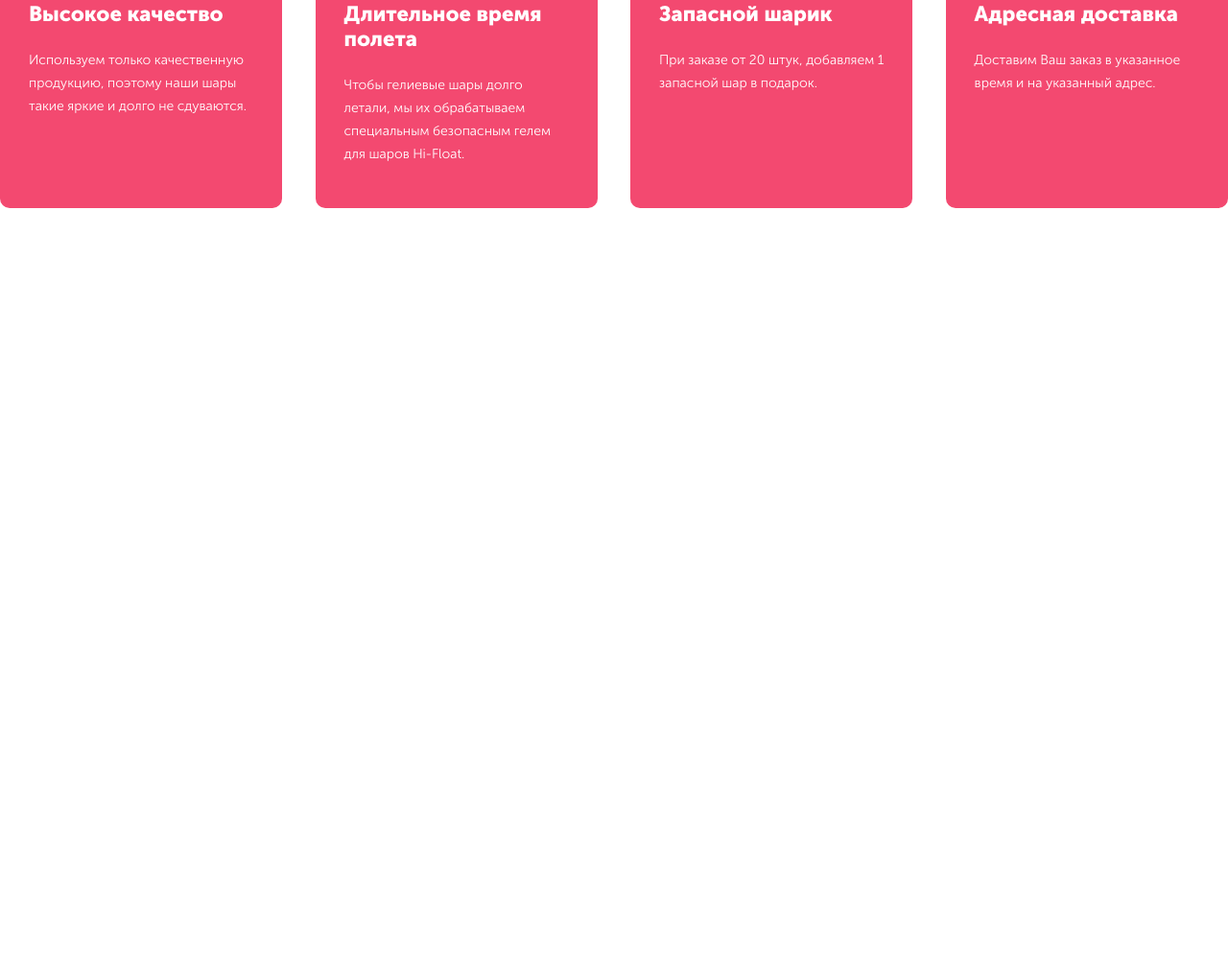
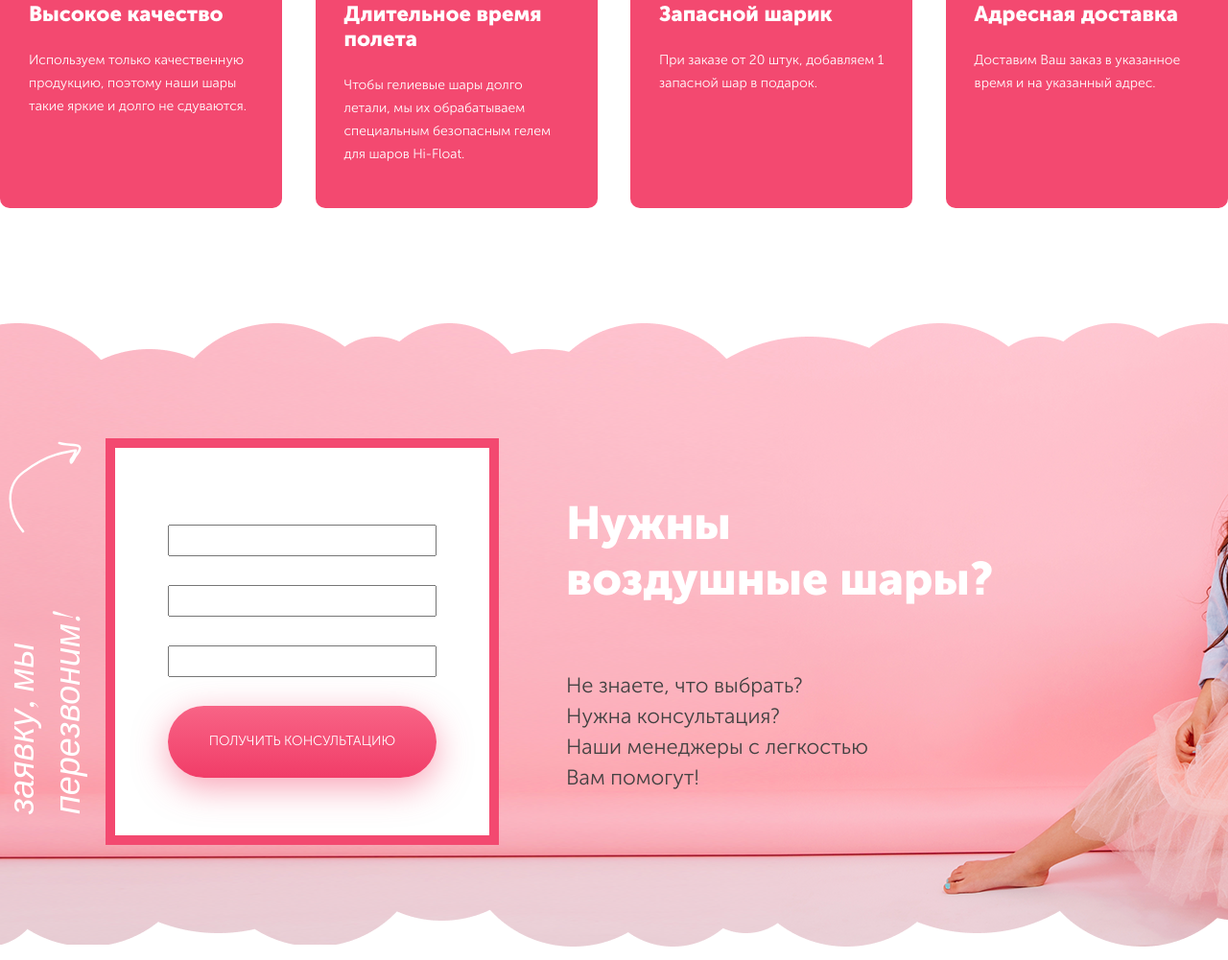
Before and after one commit to irynakashchuk/kakmila-html, a website: page src/index.html in a window 1280 px wide. Shown: the part 6831-7832 px from the top of the page at 96% size. Before the commit the page ends 7168 px from the top, so only its background shows below. Drawn offline with nearby package versions, Linux system fonts and the light colour scheme; files that its build step writes are made by us from their sources; a web font is replaced by a local one.

Commit message:
Almost completed the Form-footer container

```diff
--- a/src/index.sass
+++ b/src/index.sass
@@ -8,6 +8,7 @@
 @import "./sass/product-card.sass";
 @import "./sass/theme-party.sass";
 @import "./sass/how-to-make-order.sass";
+@import "./sass/form-footer.sass";
 
 // BANNER
 .banner
--- /dev/null
+++ b/src/partials/form-footer.html
@@ -0,0 +1,24 @@
+<section class="footer-form">
+	<div class="wrapper">
+		<div class="form">
+			<div class="arrow-area">
+				<p class="italic">Оставь заявку, мы перезвоним!</p>
+				<img src="images/arrow-form.svg" alt="">
+			</div>
+			<form action="">
+				<input type="text" name="name">
+				<input type="text" name="phone">
+				<input type="text" name="email">
+				<button class="btn uppercase" type="submit">Получить консультацию</button>
+			</form>
+		</div>
+		<div class="form-text">
+			<h4 class="title">
+				Нужны воздушные шары?
+			</h4>
+			<p>Не знаете, что выбрать? <br>
+				Нужна консультация?<br>
+				Наши менеджеры с легкостью Вам помогут!</p>
+		</div>
+	</div>
+</section>
--- /dev/null
+++ b/src/sass/form-footer.sass
@@ -0,0 +1,54 @@
+.footer-form
+	background: url('images/form-footer.png')
+	background-repeat: no-repeat
+	padding: 120px 0
+	.wrapper
+		display: flex
+		flex-flow: row
+		justify-content: flex-start
+	.form-text
+		max-width: 450px
+		h4
+			color: $white
+		p
+			+font-lighter(22px)
+			width: 320px
+			line-height: 32px
+	.form
+		position: relative
+		display: flex
+		align-items: center
+		.arrow-area
+			display: flex
+			flex-flow: row
+			width: 110px
+			height: 100%
+			padding-left: 110px
+			position: relative
+			p
+				color: $white
+				width: 260px
+				margin: 0
+				transform: rotate(-90deg)
+				position: absolute
+				bottom: 90px
+				left: -110px
+			img
+				height: 100px
+				position: absolute
+				top: 0
+				left: 0
+		form
+			background: $white
+			border: 10px solid $pink
+			padding: 80px 55px 60px
+			display: flex
+			flex-flow: column
+			margin-right: 70px
+			min-width: 410px
+			input
+				margin-bottom: 30px
+				height: 33px
+			button
+				+font-lighter(14px)
+				height: 75px
```
Also changed, not shown: src/index.html (+1 -0 lines), src/images/arrow-form.svg (added), src/images/form-footer.png (added).
